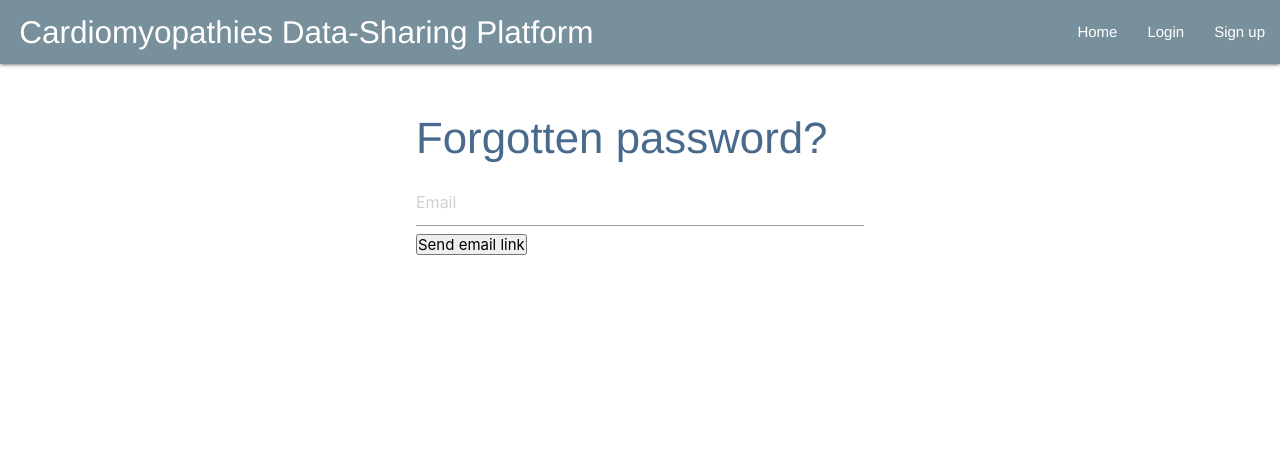
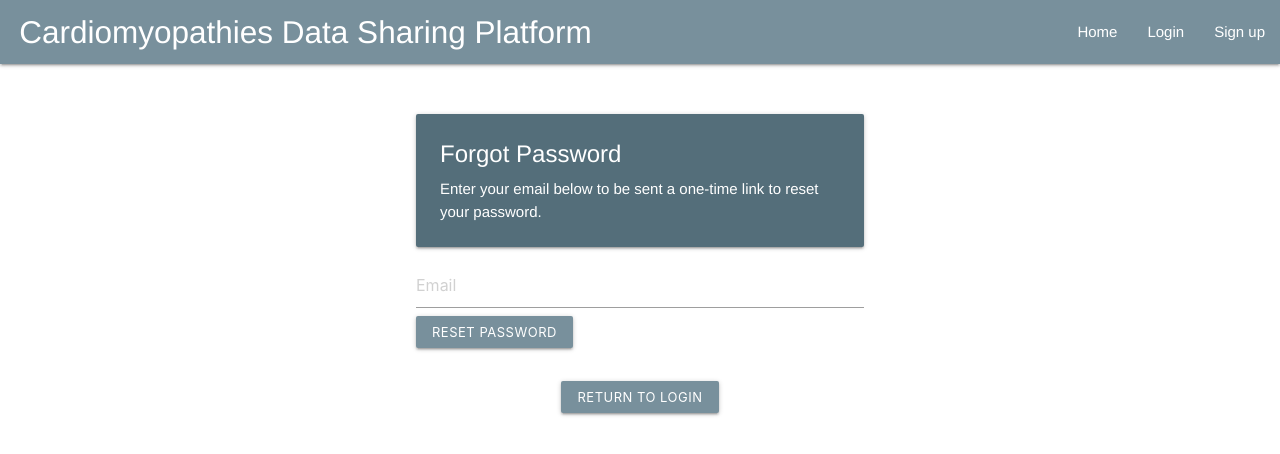
Before and after one commit to Group-10-Vue-Assignment/Cardiomyopathies-Data-Sharing-Platform, a Vue app: page /forgotpassword in a window 1280 px wide. Shown: the top 454 px of the page. Built offline with nearby package versions, Linux system fonts and the light colour scheme; no server answers; what vue3-apexcharts would draw is missing.

Commit message:
Editing UI/UX
Working on error messaging and styling.

```diff
--- a/src/components/NavBar.vue
+++ b/src/components/NavBar.vue
@@ -2,7 +2,7 @@
   <div v-if="!user" class="non-user">
     <nav class="blue-grey lighten-1">
       <div class="nav-wrapper">
-        <a class="brand-logo">Cardiomyopathies Data-Sharing Platform</a>
+        <a class="brand-logo">Cardiomyopathies Data Sharing Platform</a>
         <ul id="nav-mobile" class="right hide-on-med-and-down">
           <li><router-link to="/">Home</router-link></li>
           <li><router-link to="/login">Login</router-link></li>
--- a/src/views/ForgotPassword.vue
+++ b/src/views/ForgotPassword.vue
@@ -1,17 +1,33 @@
 <template>
   <form @submit.prevent="handleSubmit">
-    <h3>Forgotten password?</h3>
-    <input type="email" placeholder="Email" v-model="email" />
+    <div class="col s6 m6">
+      <div class="card blue-grey darken-1">
+        <div class="card-content white-text">
+          <span class="card-title">Forgot Password</span>
+          <p>
+            Enter your email below to be sent a one-time link to reset your
+            password.
+          </p>
+        </div>
+      </div>
+    </div>
+    <input class="validate" type="email" placeholder="Email" v-model="email" />
 
-    <div v-if="success" class="success">
-      Link was successfully sent to email, also check in junk
+    <div v-if="success" class="white-text card light-green darken-1 success">
+      Link was successfully delivered to your email, please also check your junk
+      folder.
     </div>
-    <div v-if="error" class="error">{{ error }}</div>
+    <div v-if="error" class="white-text card red darken-1">{{ error }}</div>
 
-    <button>Send email link</button>
+    <button class="waves-effect waves-light btn-small blue-grey lighten-1">
+      Reset Password
+    </button>
 
     <div class="switch-user">
-      <router-link to="/login">Back to login</router-link>
+      <br />
+      <button class="waves-effect waves-light btn-small blue-grey lighten-1">
+        <router-link to="/login">Return to login</router-link>
+      </button>
     </div>
   </form>
 </template>
--- a/src/views/Login.vue
+++ b/src/views/Login.vue
@@ -13,16 +13,23 @@
       placeholder="Password"
       v-model="password"
     />
-    <button class="waves-effect waves-light btn-small blue">Log in</button>
+    <center>
+      <button
+        class="btn-position waves-effect waves-light btn-small blue-grey lighten-1"
+      >
+        Log in
+      </button>
+    </center>
   </form>
   <div class="switch-user">
+    <p>Haven't registered or forgotten your password?</p>
     <router-link to="/signup">
-      <button class="waves-effect waves-light btn-small green">
+      <button class="waves-effect waves-light btn-small light-green darken-2">
         Sign Up
       </button>
     </router-link>
     <router-link to="/forgotpassword">
-      <button class="waves-effect waves-light btn-small red">
+      <button class="waves-effect waves-light btn-small red darken-1">
         Reset Password
       </button>
     </router-link>
@@ -67,6 +74,10 @@ export default {
   flex-direction: column;
 }
 
+.btn-position {
+  margin-bottom: -50px;
+}
+
 .switch-user a {
   margin-top: 7px;
   text-decoration: none;
```
